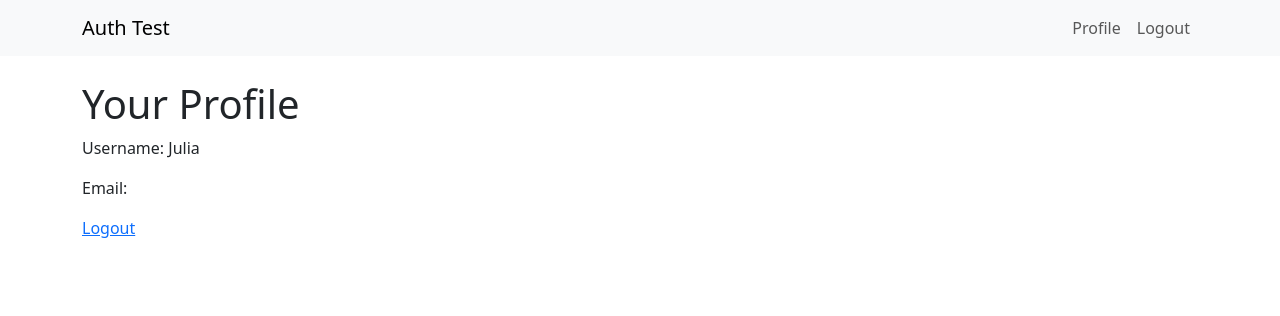
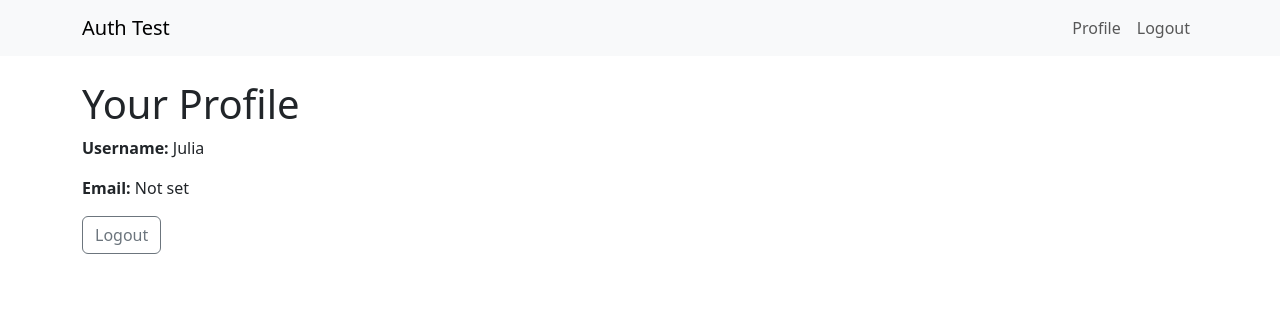
Before and after one commit to LadyOwl/Auth-Test-Hw-DJ05, a Django app: page /profile/ in a window 1280 px wide. Shown: the top 316 px of the page. Run offline with Django 5.2, Linux system fonts and the light colour scheme; a user stored in the database is signed in.

Commit message:
Update profile.html

```diff
--- a/main/templates/profile.html
+++ b/main/templates/profile.html
@@ -1,9 +1,9 @@
-<!-- profile.html -->
+<!-- main/templates/profile.html -->
 {% extends 'base.html' %}
 
 {% block content %}
 <h1>Your Profile</h1>
-<p>Username: {{ user.username }}</p>
-<p>Email: {{ user.email }}</p>
-<a href="{% url 'logout' %}">Logout</a>
+<p><strong>Username:</strong> {{ user.username }}</p>
+<p><strong>Email:</strong> {{ user.email|default:"Not set" }}</p>
+<a href="{% url 'logout' %}" class="btn btn-outline-secondary">Logout</a>
 {% endblock %}
```
